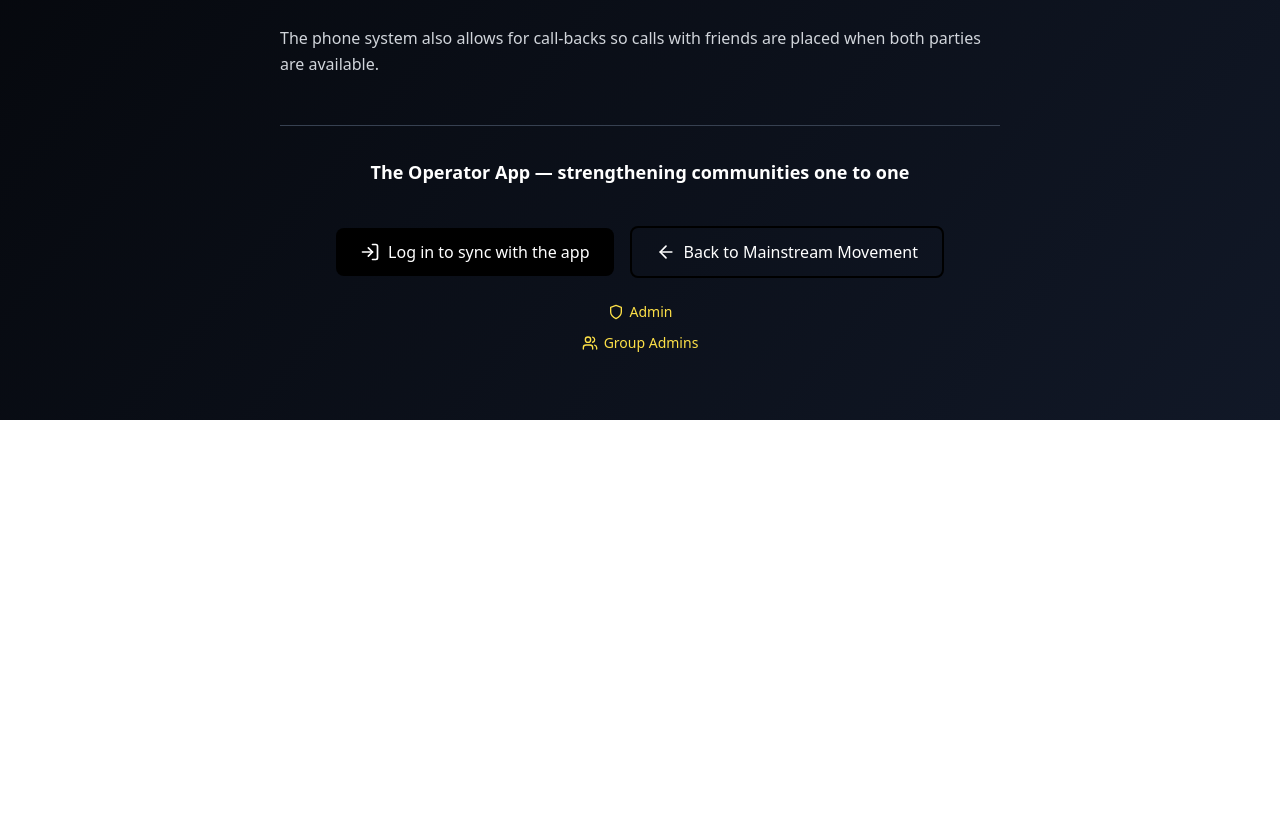
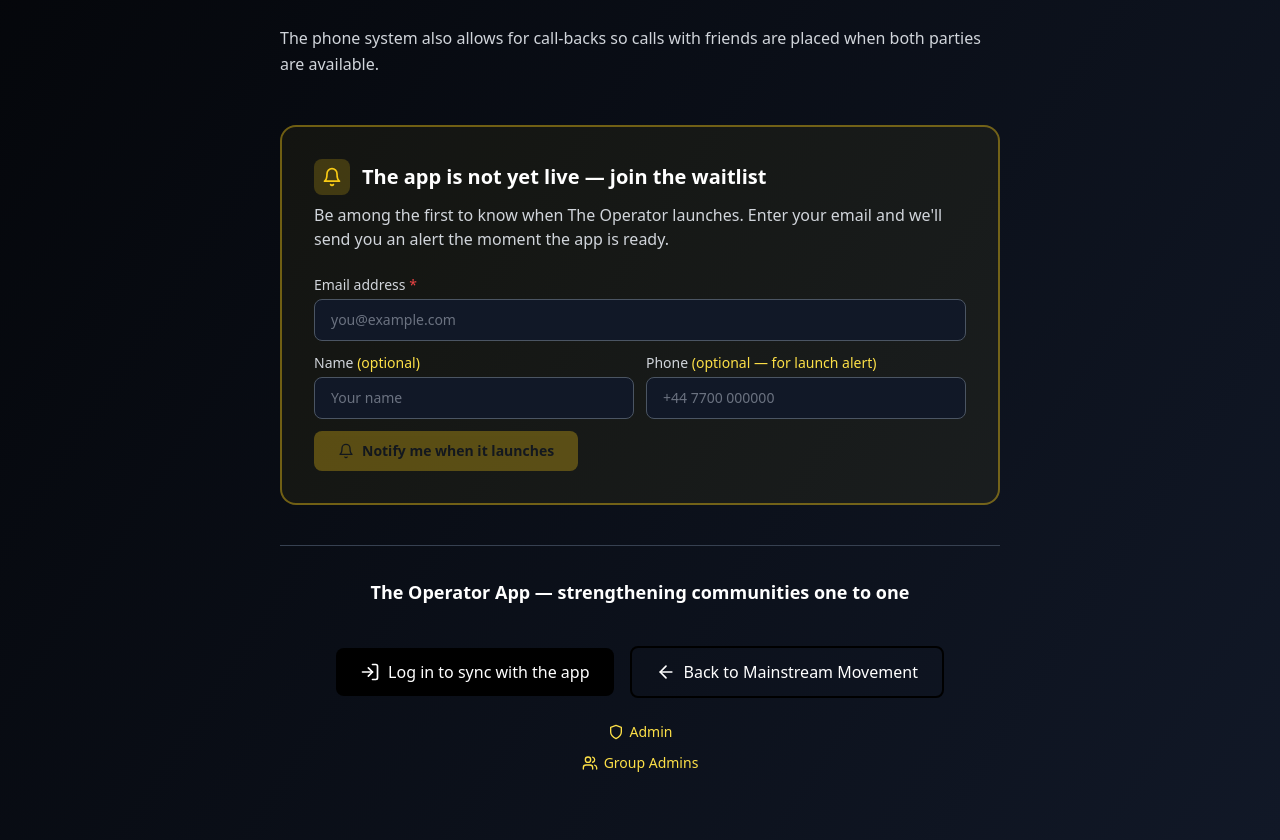
Before and after one commit to colinriche/mainstream-website, a Next.js app: page /theoperator in a window 1280 px wide. Shown: the part 1089-1929 px from the top of the page. Before the commit the page ends 1509 px from the top, so only its background shows below. Built offline with nearby package versions, Linux system fonts and the light colour scheme; no server answers.

Commit message:
Added waitlist

```diff
--- /dev/null
+++ b/app/api/operator-waitlist/route.js
@@ -0,0 +1,53 @@
+/**
+ * Operator waitlist: collect email (required), name (optional), phone (optional).
+ * Saves to the `waitlist` collection in Operator Firestore via Admin SDK.
+ */
+
+import { NextResponse } from "next/server";
+import { getAdminFirestore } from "@/lib/firebaseAdmin";
+
+const EMAIL_RE = /^[^\s@]+@[^\s@]+\.[^\s@]+$/;
+
+export async function POST(request) {
+  try {
+    const body = await request.json();
+    const email = typeof body?.email === "string" ? body.email.trim().toLowerCase() : "";
+    const name = typeof body?.name === "string" ? body.name.trim() : "";
+    const phone = typeof body?.phone === "string" ? body.phone.trim() : "";
+
+    if (!email || !EMAIL_RE.test(email)) {
+      return NextResponse.json({ error: "A valid email address is required." }, { status: 400 });
+    }
+
+    const db = getAdminFirestore();
+    if (!db) {
+      return NextResponse.json({ error: "Database not available." }, { status: 503 });
+    }
+
+    // Prevent duplicate sign-ups for the same email
+    const existing = await db
+      .collection("waitlist")
+      .where("email", "==", email)
+      .limit(1)
+      .get();
+
+    if (!existing.empty) {
+      return NextResponse.json({ alreadyRegistered: true, message: "You're already on the waitlist!" });
+    }
+
+    const entry = {
+      email,
+      name: name || null,
+      phone: phone || null,
+      createdAt: new Date().toISOString(),
+    };
+
+    const ref = await db.collection("waitlist").add(entry);
+
+    console.log("Operator waitlist entry saved:", ref.id, email);
+    return NextResponse.json({ success: true, id: ref.id });
+  } catch (err) {
+    console.error("operator-waitlist error:", err);
+    return NextResponse.json({ error: "Failed to join waitlist. Please try again." }, { status: 500 });
+  }
+}
--- a/app/theoperator/page.jsx
+++ b/app/theoperator/page.jsx
@@ -3,7 +3,7 @@
 import { useState, useEffect } from "react";
 import Link from "next/link";
 import Image from "next/image";
-import { ArrowLeft, Phone, LogIn, User, Shield, Users } from "lucide-react";
+import { ArrowLeft, Phone, LogIn, User, Shield, Users, Bell, CheckCircle, Loader2 } from "lucide-react";
 import {
   themes,
   getStoredTheme,
@@ -19,6 +19,46 @@
   const [darkMode, setDarkMode] = useState(DEFAULT_GUEST_DARK_MODE);
   const [mounted, setMounted] = useState(false);
   const [operatorUser, setOperatorUser] = useState(null);
+
+  // Waitlist form state
+  const [waitlistEmail, setWaitlistEmail] = useState("");
+  const [waitlistName, setWaitlistName] = useState("");
+  const [waitlistPhone, setWaitlistPhone] = useState("");
+  const [waitlistSubmitting, setWaitlistSubmitting] = useState(false);
+  const [waitlistStatus, setWaitlistStatus] = useState(null); // null | 'success' | 'already' | 'error'
+  const [waitlistError, setWaitlistError] = useState("");
+
+  async function handleWaitlistSubmit(e) {
+    e.preventDefault();
+    if (!waitlistEmail.trim()) return;
+    setWaitlistSubmitting(true);
+    setWaitlistError("");
+    try {
+      const res = await fetch("/api/operator-waitlist", {
+        method: "POST",
+        headers: { "Content-Type": "application/json" },
+        body: JSON.stringify({
+          email: waitlistEmail.trim(),
+          name: waitlistName.trim(),
+          phone: waitlistPhone.trim(),
+        }),
+      });
+      const data = await res.json();
+      if (!res.ok) {
+        setWaitlistError(data.error || "Something went wrong. Please try again.");
+        setWaitlistStatus("error");
+      } else if (data.alreadyRegistered) {
+        setWaitlistStatus("already");
+      } else {
+        setWaitlistStatus("success");
+      }
+    } catch {
+      setWaitlistError("Network error. Please try again.");
+      setWaitlistStatus("error");
+    } finally {
+      setWaitlistSubmitting(false);
+    }
+  }
 
   useEffect(() => {
     setTheme(getStoredTheme());
@@ -112,7 +152,115 @@
             </p>
           </article>
 
-          <p className={`mt-12 pt-8 border-t ${borderClass} text-center text-lg font-semibold ${textPrimary}`}>
+          {/* Waitlist Section */}
+          <div className={`mt-12 rounded-2xl border-2 ${darkMode ? "border-yellow-400/40 bg-yellow-400/5" : "border-yellow-500/40 bg-yellow-50"} p-6 sm:p-8`}>
+            <div className="flex items-center gap-3 mb-2">
+              <div className={`p-2 rounded-lg ${darkMode ? "bg-yellow-400/20" : "bg-yellow-100"}`}>
+                <Bell className={`w-5 h-5 ${darkMode ? "text-yellow-400" : "text-yellow-600"}`} />
+              </div>
+              <h2 className={`text-xl font-bold ${textPrimary}`}>
+                The app is not yet live — join the waitlist
+              </h2>
+            </div>
+            <p className={`mb-6 ${textBody}`}>
+              Be among the first to know when The Operator launches. Enter your email and we&apos;ll send you an alert the moment the app is ready.
+            </p>
+
+            {waitlistStatus === "success" ? (
+              <div className={`flex items-center gap-3 rounded-xl p-4 ${darkMode ? "bg-green-900/30 border border-green-700/40" : "bg-green-50 border border-green-200"}`}>
+                <CheckCircle className="w-6 h-6 text-green-500 flex-shrink-0" />
+                <div>
+                  <p className={`font-semibold ${darkMode ? "text-green-300" : "text-green-800"}`}>You&apos;re on the list!</p>
+                  <p className={`text-sm ${darkMode ? "text-green-400" : "text-green-700"}`}>We&apos;ll notify you at <strong>{waitlistEmail}</strong> when The Operator goes live.</p>
+                </div>
+              </div>
+            ) : waitlistStatus === "already" ? (
+              <div className={`flex items-center gap-3 rounded-xl p-4 ${darkMode ? "bg-blue-900/30 border border-blue-700/40" : "bg-blue-50 border border-blue-200"}`}>
+                <CheckCircle className="w-6 h-6 text-blue-500 flex-shrink-0" />
+                <p className={`font-semibold ${darkMode ? "text-blue-300" : "text-blue-800"}`}>You&apos;re already on the waitlist — we&apos;ll be in touch!</p>
+              </div>
+            ) : (
+              <form onSubmit={handleWaitlistSubmit} className="space-y-3">
+                <div>
+                  <label className={`block text-sm font-medium mb-1 ${textBody}`}>
+                    Email address <span className="text-red-500">*</span>
+                  </label>
+                  <input
+                    type="email"
+                    required
+                    value={waitlistEmail}
+                    onChange={(e) => setWaitlistEmail(e.target.value)}
+                    placeholder="you@example.com"
+                    className={`w-full px-4 py-2.5 rounded-lg border text-sm focus:outline-none focus:ring-2 focus:ring-yellow-400/60 transition
+                      ${darkMode
+                        ? "bg-gray-900 border-gray-600 text-white placeholder-gray-500"
+                        : "bg-white border-gray-300 text-gray-900 placeholder-gray-400"
+                      }`}
+                  />
+                </div>
+                <div className="grid grid-cols-1 sm:grid-cols-2 gap-3">
+                  <div>
+                    <label className={`block text-sm font-medium mb-1 ${textBody}`}>
+                      Name <span className={`font-normal ${textMuted}`}>(optional)</span>
+                    </label>
+                    <input
+                      type="text"
+                      value={waitlistName}
+                      onChange={(e) => setWaitlistName(e.target.value)}
+                      placeholder="Your name"
+                      className={`w-full px-4 py-2.5 rounded-lg border text-sm focus:outline-none focus:ring-2 focus:ring-yellow-400/60 transition
+                        ${darkMode
+                          ? "bg-gray-900 border-gray-600 text-white placeholder-gray-500"
+                          : "bg-white border-gray-300 text-gray-900 placeholder-gray-400"
+                        }`}
+                    />
+                  </div>
+                  <div>
+                    <label className={`block text-sm font-medium mb-1 ${textBody}`}>
+                      Phone <span className={`font-normal ${textMuted}`}>(optional — for launch alert)</span>
+                    </label>
+                    <input
+                      type="tel"
+                      value={waitlistPhone}
+                      onChange={(e) => setWaitlistPhone(e.target.value)}
+                      placeholder="+44 7700 000000"
+                      className={`w-full px-4 py-2.5 rounded-lg border text-sm focus:outline-none focus:ring-2 focus:ring-yellow-400/60 transition
+                        ${darkMode
+                          ? "bg-gray-900 border-gray-600 text-white placeholder-gray-500"
+                          : "bg-white border-gray-300 text-gray-900 placeholder-gray-400"
+                        }`}
+                    />
+                  </div>
+                </div>
+                {waitlistStatus === "error" && (
+                  <p className="text-red-500 text-sm">{waitlistError}</p>
+                )}
+                <button
+                  type="submit"
+                  disabled={waitlistSubmitting || !waitlistEmail.trim()}
+                  className={`inline-flex items-center gap-2 px-6 py-2.5 rounded-lg font-semibold text-sm transition-all
+                    ${waitlistSubmitting || !waitlistEmail.trim()
+                      ? "opacity-50 cursor-not-allowed bg-yellow-400/60 text-gray-900"
+                      : "bg-yellow-400 hover:bg-yellow-300 text-gray-900 shadow-md hover:shadow-yellow-400/30"
+                    }`}
+                >
+                  {waitlistSubmitting ? (
+                    <>
+                      <Loader2 className="w-4 h-4 animate-spin" />
+                      Joining…
+                    </>
+                  ) : (
+                    <>
+                      <Bell className="w-4 h-4" />
+                      Notify me when it launches
+                    </>
+                  )}
+                </button>
+              </form>
+            )}
+          </div>
+
+          <p className={`mt-10 pt-8 border-t ${borderClass} text-center text-lg font-semibold ${textPrimary}`}>
             The Operator App — strengthening communities one to one
           </p>
 
```
